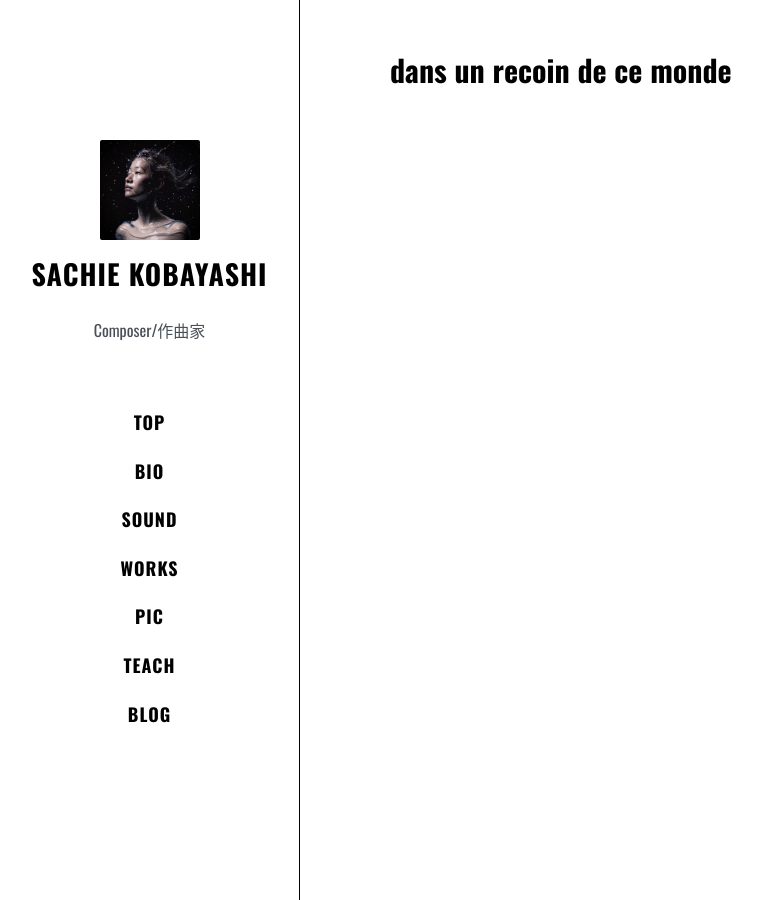
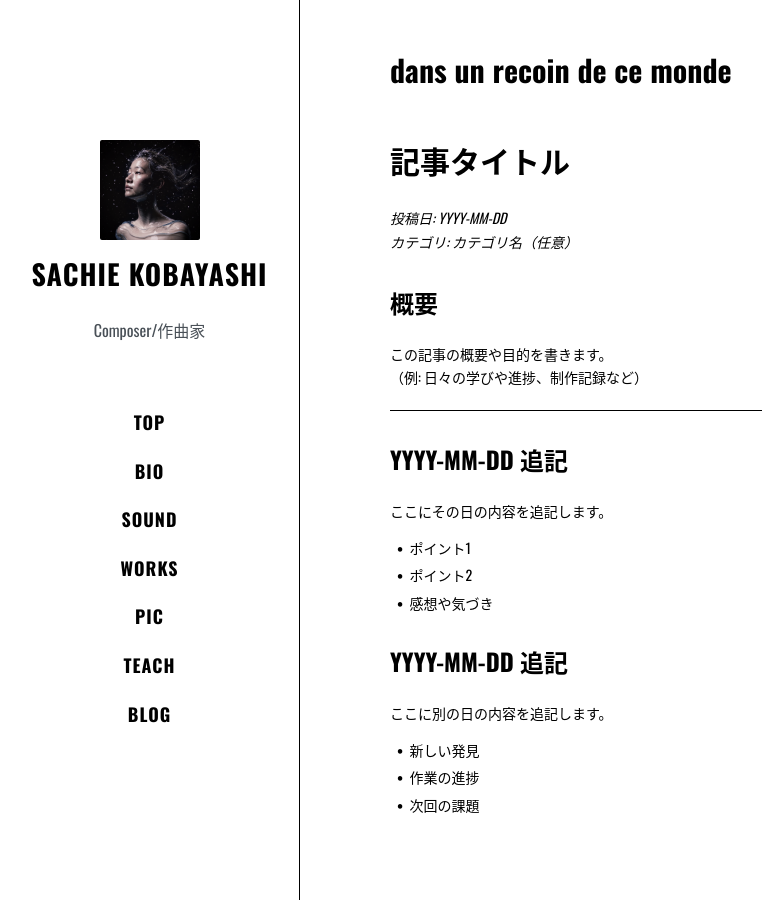
Before and after one commit to kbys88/kbys88.github.io, a Jekyll site: the page built from dansunrecoindecemonde.md, in a window 1280 px wide. Shown: the whole page, without its empty margins (0-762 px from the left). Built offline with Jekyll 4.4.1, drawn with Linux system fonts in a browser that asks for light colours; nearby versions of some CDN libraries; some web fonts are replaced.

Commit message:
Update dansunrecoindecemonde.md

```diff
--- a/dansunrecoindecemonde.md
+++ b/dansunrecoindecemonde.md
@@ -3,3 +3,25 @@ layout: page
 title: dans un recoin de ce monde
 permalink: /dansunrecoindecemonde/
 ---
+
+# 記事タイトル
+*投稿日: YYYY-MM-DD*
+*カテゴリ: カテゴリ名（任意）*
+
+## 概要
+この記事の概要や目的を書きます。
+（例: 日々の学びや進捗、制作記録など）
+
+---
+
+## YYYY-MM-DD 追記
+ここにその日の内容を追記します。
+- ポイント1
+- ポイント2
+- 感想や気づき
+
+## YYYY-MM-DD 追記
+ここに別の日の内容を追記します。
+- 新しい発見
+- 作業の進捗
+- 次回の課題
```
